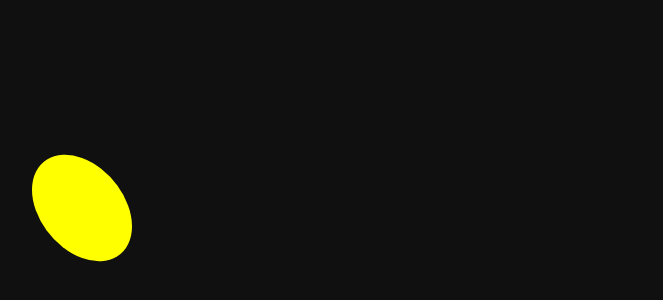
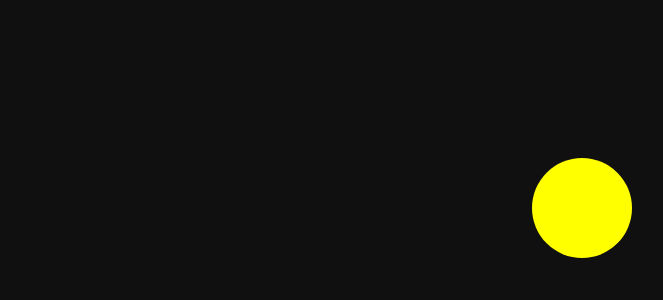
Before and after one commit to Tamalckb531/Learning-Motion, a Next.js app in the folder demos/: page / in a window 1280 px wide. Shown: the part 112-412 px from the top of the page, without its empty margins (558-1221 px from the left). Built offline with nearby package versions, Linux system fonts and the light colour scheme.

Commit message:
Learn transition

```diff
--- a/demos/src/app/page.tsx
+++ b/demos/src/app/page.tsx
@@ -1,10 +1,9 @@
-import Transformation from "@/components/Transformation";
-import * as motion from "motion/react-client";
+import Transitions from "@/components/Transitions";
 
 export default function Home() {
   return (
     <div className="">
-      <Transformation />
+      <Transitions />
     </div>
   );
 }
--- /dev/null
+++ b/demos/src/components/Transitions.tsx
@@ -0,0 +1,17 @@
+import * as motion from "motion/react-client";
+
+//? Transitions decide how the animation gonna happen. Like the timing, speed, duration etc
+//? We can define duration, easing (for speed curve) and delay for this
+
+const Transitions = () => {
+  return (
+    <motion.div
+      className="box"
+      initial={{ x: 0 }}
+      animate={{ x: 500 }}
+      transition={{ delay: 2, duration: 1, ease: "circIn" }}
+    />
+  );
+};
+
+export default Transitions;
```
